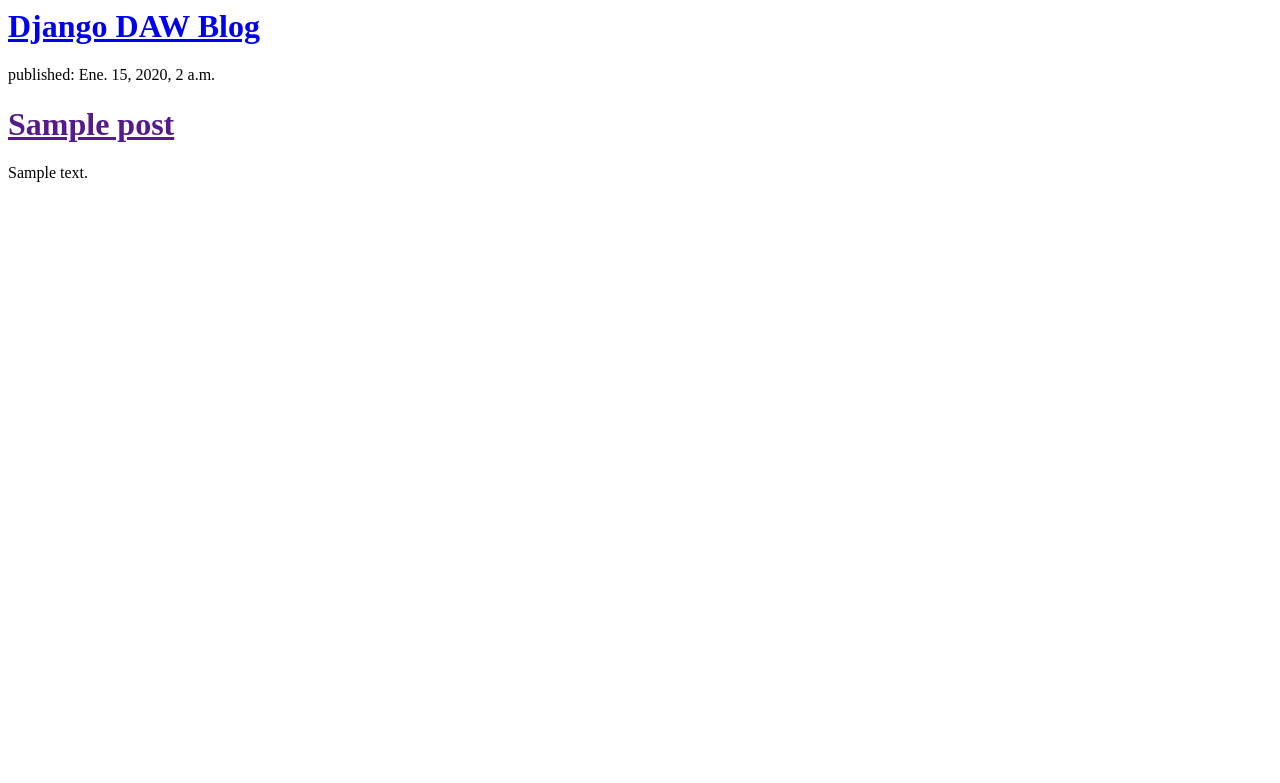
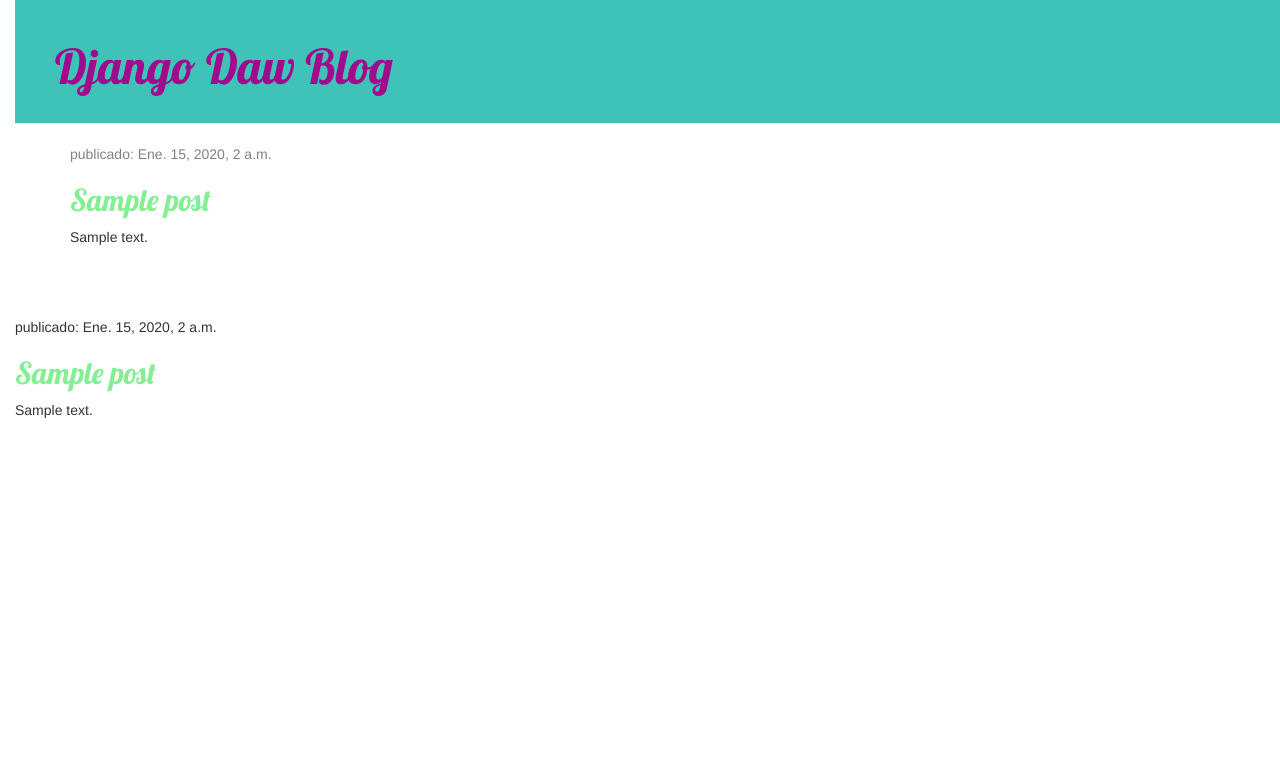
Before and after one commit to veronica993/my-first-blog, a Django app: page / in a window 1280 px wide. Shown: the top 783 px of the page. Run offline with Django 3.2, Linux system fonts and the light colour scheme; tables that the repository leaves empty hold one stand-in row (values such as "Sample post"); some libraries are stand-ins or nearby versions.

Commit message:
Modificacion a las vistas y plantillas.

```diff
--- /dev/null
+++ b/blog/static/css/blog.css
@@ -0,0 +1,60 @@
+h1 a,
+h2 a {
+color: "light blue";
+font-family: "Lobster";
+}
+body {
+    padding-left: 15px;
+    }
+
+.page-header {
+    background-color: rgb(63, 194, 183);
+    margin-top: 0;
+
+    padding: 20px 20px 20px 40px;
+}
+    .page-header h1,
+    .page-header h1 a,
+    .page-header h1 a:visited,
+    .page-header h1 a:active {
+      color: #a10a8d;
+      font-size: 36pt;
+      text-decoration: none;
+ }
+        .content {
+        margin-left: 40px;
+        }
+        h1,
+        h2,
+        h3,
+        h4 {
+        font-family: "Lobster", cursive;
+        }
+        .date {
+        color: #828282;
+        }
+        .save {
+        float: right;
+        }
+        .post-form textarea,
+        .post-form input {
+        width: 100%;
+        }
+        .top-menu,
+        .top-menu:hover,
+        .top-menu:visited {
+        color: #ddc7c7;
+        float: right;
+        font-size: 26pt;
+        margin-right: 20px;
+        }
+        .post {
+        margin-bottom: 70px;
+        }
+        .post h1 a,
+
+        .post h1 a:visited,
+        .post h2 a,
+        .post h2 a:visited {
+        color: #84ee92;
+        }
--- a/blog/templates/blog/post_list.html
+++ b/blog/templates/blog/post_list.html
@@ -1,11 +1,54 @@
-<div>
-  <h1><a href="/">Django DAW Blog</a></h1>
-</div>
+{% load static %}
+<html>
+  <head>
+    <title>Django Daw blog</title>
+    <link
+      href="https://fonts.googleapis.com/css?family=Lobster&subset=latin,latin-ext"
+      rel="stylesheet"
+      type="text/css"
+    />
+    <link
+      rel="stylesheet"
+      href="//maxcdn.bootstrapcdn.com/bootstrap/3.2.0/css/bootstrap.min.css"
+   />
+    <link
+      rel="stylesheet"
+      href="//maxcdn.bootstrapcdn.com/bootstrap/3.2.0/css/bootstrap-theme.min.css"
+   />
+   <link rel="stylesheet" href="{% static 'css/blog.css' %}" />
+  </head>
+  <body>
+    <div class="page-header">
+      <h1><a href="/">Django Daw Blog</a></h1>
 
-{% for post in posts %}
-<div>
-  <p>published: {{ post.published_date }}</p>
-  <h1><a href="">{{ post.title }}</a></h1>
-  <p>{{ post.text|linebreaksbr }}</p>
-</div>
-{% endfor %}
+    </div>
+
+    <div class="content container">
+      <div class="row">
+        <div class="col-md-8">
+          {% for post in posts %}
+          <div class="post">
+            <div class="date">
+              <p>publicado: {{ post.published_date }}</p>
+            </div>
+            <h2><a href="">{{ post.title }}</a></h2>
+            <p>{{ post.text|linebreaksbr }}</p>
+          </div>
+          {% endfor %}
+        </div>
+      </div>
+    </div>
+
+    {% for post in posts %}
+
+    <div class="post">
+      <p>publicado: {{ post.published_date }}</p>
+      <h2><a href="">{{ post.title }}</a></h2>
+      <p>{{ post.text|linebreaksbr }}</p>
+    </div>
+
+
+
+    {% endfor %}
+  </body>
+</html>
```
